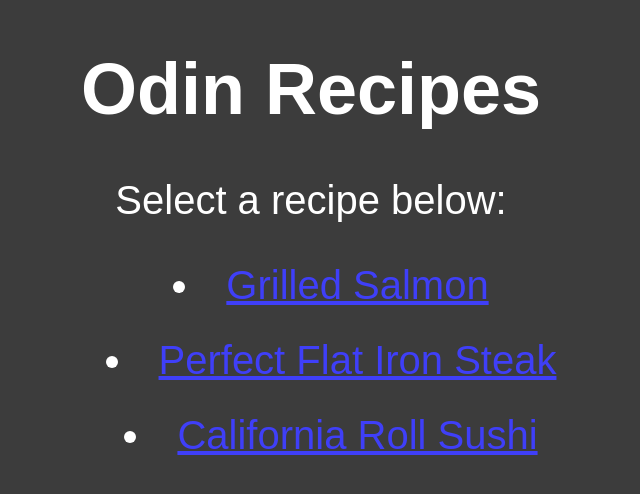
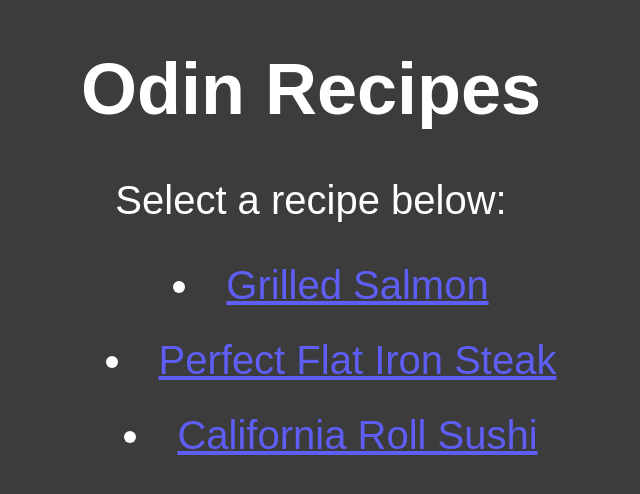
Before and after one commit to ragam2/odin-recipes, a plain HTML site: page index.html in a window 1280 px wide. Shown: the whole page, without its empty margins (329-969 px from the left). Drawn offline with Linux system fonts and the light colour scheme.

Commit message:
Lowered the color saturation of non-visited links

```diff
--- a/styles.css
+++ b/styles.css
@@ -15,7 +15,8 @@ h2 {
 
 p,
 ul,
-ol {
+ol,
+a {
     font-size:40px;
 }
 
@@ -31,7 +32,7 @@ li {
 }
 
 a:link {
-    color: rgb(63, 63, 248)
+    color: rgb(94, 94, 245)
 }
 
 a:visited {
```
